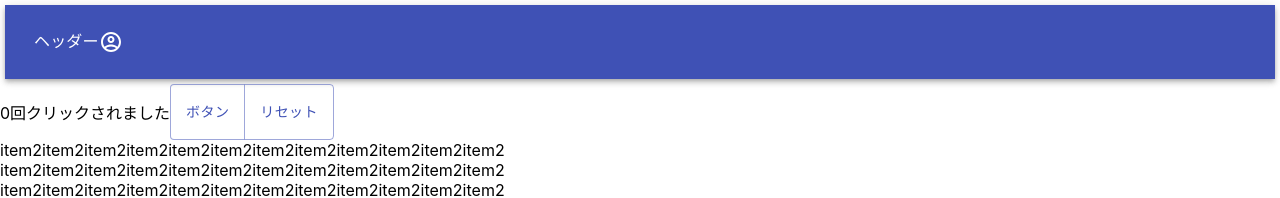
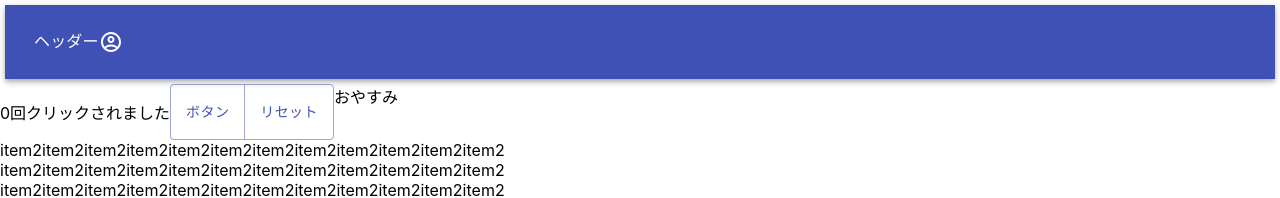
Before and after one commit to Onepiece2424/todo-app-with-redux, a React (Create React App) app: page / in a window 1280 px wide. Shown: the top 198 px of the page. Built offline with nearby package versions, Linux system fonts and the light colour scheme; no server answers.

Commit message:
setTimeoutを使用したテキスト表示

```diff
--- a/src/components/SetTimeOut.jsx
+++ b/src/components/SetTimeOut.jsx
@@ -1,12 +1,17 @@
 import React, {useEffect, useState} from 'react'
 import ButtonGroup from '@material-ui/core/ButtonGroup'
 import Button from '@material-ui/core/Button'
+import Text from './Text'
 
 const SetTimeOut = (() => {
 
   const [count, setCount] = useState(0)
   useEffect(() => {
     document.title =`${count}回クリックされました`
+    console.log(`${count}回レンダリングしました。`)
+    setTimeout(() => {
+      console.log("こんにちは！")
+    },3000)
   })
 
   return (
@@ -20,6 +25,9 @@ const SetTimeOut = (() => {
           リセット
         </Button>
       </ButtonGroup>
+      <div className='output'>
+        <Text />
+      </div>
     </>
   )
 })
--- /dev/null
+++ b/src/components/Text.jsx
@@ -0,0 +1,11 @@
+import React from "react"
+
+const Text = (() => {
+  return (
+    <>
+      <div>おやすみ</div>
+    </>
+  )
+})
+
+export default Text;
```
